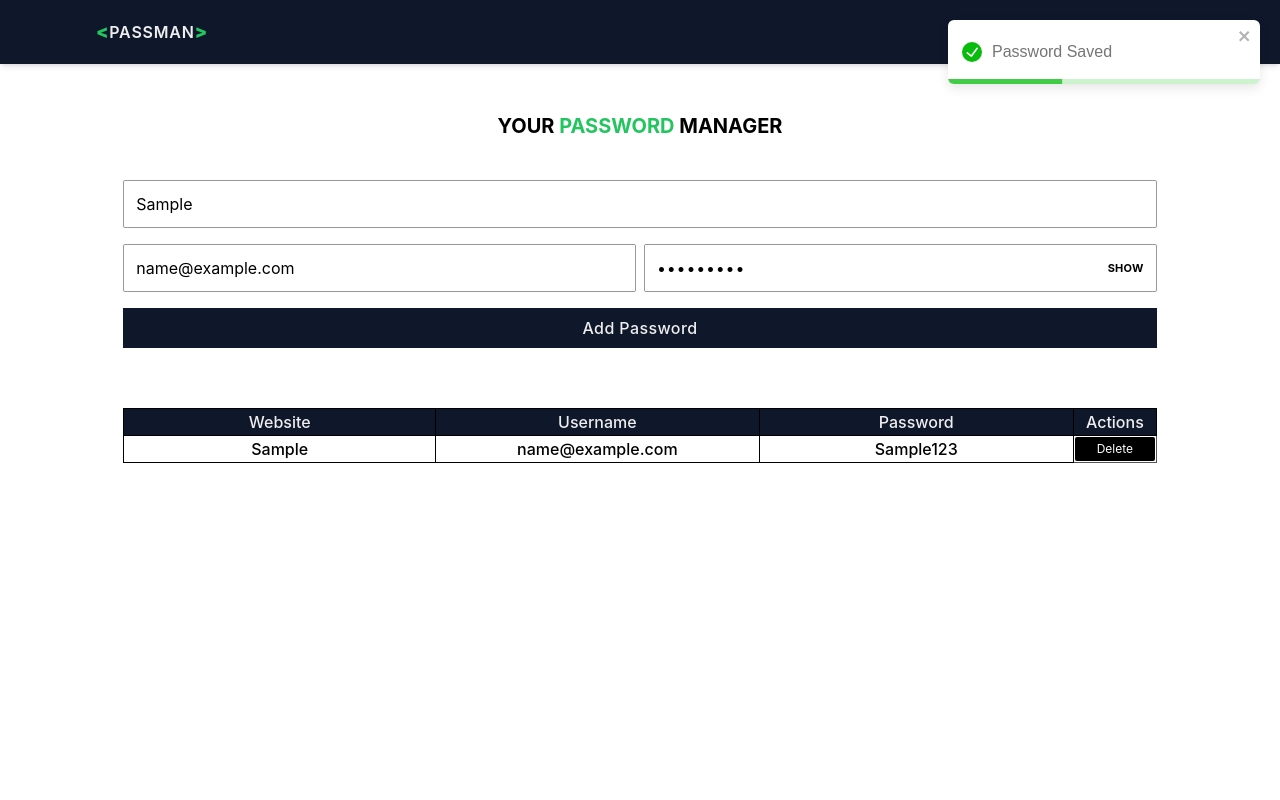
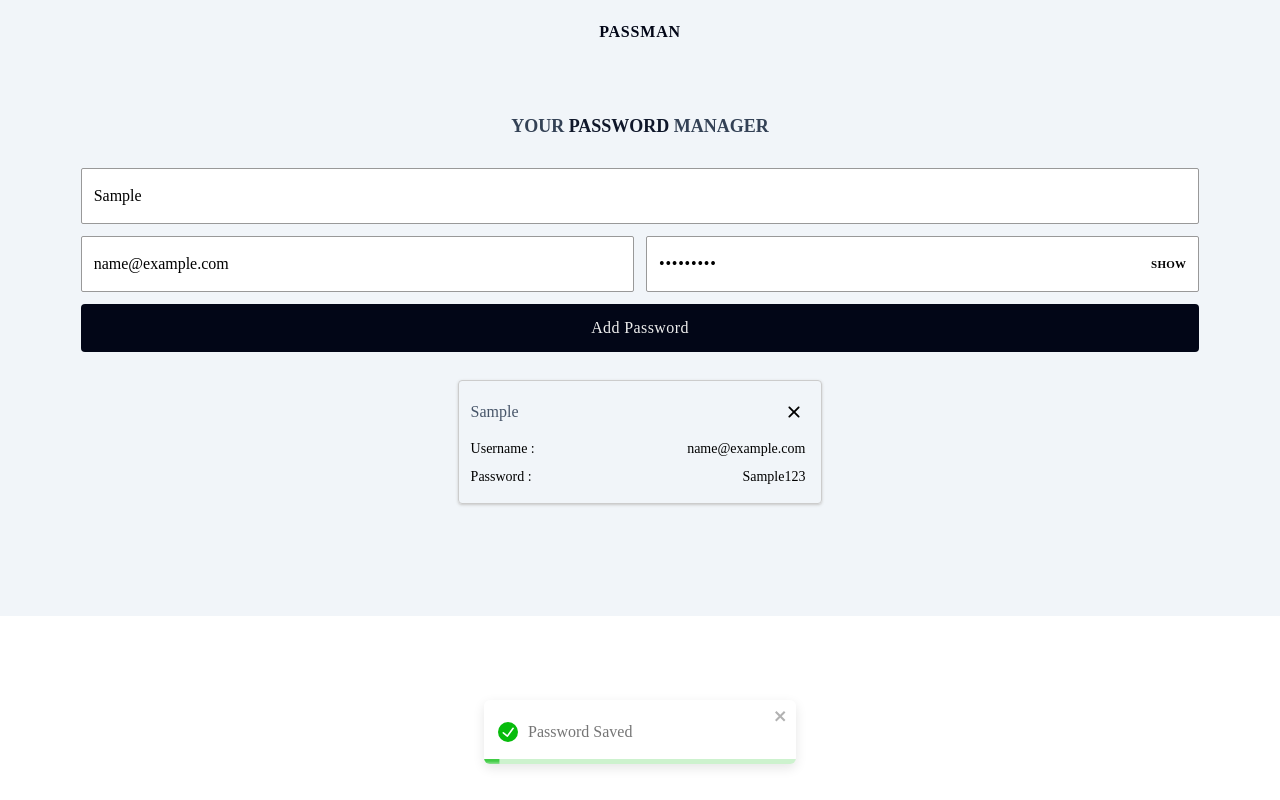
Before and after one commit to DeepakChowdry-bit/password-manager, a React (Create React App) app: page / in a window 1280 px wide. Both pictures are taken after typing "Sample", "name@example.com", "Sample123" into the empty fields and a click on the button "Add Password". Built offline with nearby package versions, Linux system fonts and the light colour scheme.

Commit message:
UI fixes

```diff
--- a/src/App.js
+++ b/src/App.js
@@ -5,7 +5,9 @@ import Manager from './components/Manager';
 function App() {
   return (
     <>
-      <Manager />
+      <div className='bg-slate-100'>
+        <Manager />
+      </div>
     </>
   );
 }
--- a/src/components/Manager.jsx
+++ b/src/components/Manager.jsx
@@ -1,6 +1,7 @@
 import React, { useRef, useState, useEffect } from 'react';
 import { Bounce, Flip, ToastContainer, toast } from 'react-toastify';
 import 'react-toastify/dist/ReactToastify.css';
+import { IoIosClose } from "react-icons/io";
 
 
 const Manager = () => {
@@ -44,13 +45,40 @@ const Manager = () => {
         changePasswordType();
     };
 
+    const validateForm = () => {
+        const { website, username, password } = form;
+
+        // Check for empty fields
+        if (!website.trim() || !username.trim() || !password.trim()) {
+            toast.error('Please fill in all fields.', {
+                position: "top-center",
+                autoClose: 2000,
+                hideProgressBar: false,
+                closeOnClick: true,
+                pauseOnHover: true,
+                draggable: true,
+                progress: undefined,
+                theme: "light",
+                type: 'error',
+                transition: Flip,
+            });
+            return false; // Prevent form submission if validation fails
+        }
+
+        // Additional validation rules (optional)
+        // You can add checks for password length, special characters, etc.
+
+        return true; // Form is valid, allow submission
+    };
+
 
     const savePassword = () => {
+        if (validateForm()) {
             setPasswordArray([...passwordArray, form]); // Push new form into the array
             localStorage.setItem("passwords", JSON.stringify([...passwordArray, form]));
             toast('Password Saved', {
-            position: "top-right",
-            autoClose: 3000,
+                position: "bottom-center",
+                autoClose: 2000,
                 hideProgressBar: false,
                 closeOnClick: true,
                 pauseOnHover: true,
@@ -58,8 +86,10 @@ const Manager = () => {
                 progress: undefined,
                 theme: "light",
                 type: 'success',
-            transition: Bounce,
+                transition: Flip,
             });
+        }
+
     };
 
     const deletePassword = (form) => {
@@ -75,8 +105,8 @@ const Manager = () => {
 
     const copytext = (text) => {
         toast('Copied to clipboard!', {
-            position: "top-right",
-            autoClose: 3000,
+            position: "bottom-right",
+            autoClose: 2000,
             hideProgressBar: false,
             closeOnClick: true,
             pauseOnHover: true,
@@ -84,7 +114,7 @@ const Manager = () => {
             progress: undefined,
             theme: "light",
             type: 'success',
-            transition: Bounce,
+            transition: Flip,
         });
         navigator.clipboard.writeText(text)
     }
@@ -103,29 +133,31 @@ const Manager = () => {
                 theme="light"
                 transition="Bounce"
             />
-            <div className='flex flex-col gap-5 h-full items-center justify-center py-28'>
-                <h2 className='text-xl font-bold uppercase'>
-                    Your <span className='text-green-500'>Password</span> Manager
+            <div className='flex flex-col gap-2 h-full items-center justify-center py-28'>
+                <h2 className='text-lg font-bold uppercase text-slate-700'>
+                    Your <span className='text-slate-900'>Password</span> Manager
                 </h2>
-                <div className='flex flex-col items-center justify-center w-[100%] md:w-[85%] gap-4 py-5'>
+                <div className='flex flex-col items-center justify-center w-[100%] md:w-[95%] gap-3 py-5'>
                     <input
                         value={form.website}
                         type='text'
-                        className='h-12 w-[95%] outline-none px-3 border border-[#999] rounded-sm'
+                        className='h-14 w-[92%] outline-none px-3 border border-[#999] rounded-sm'
                         placeholder='Website URL'
                         onChange={handlechange}
                         name='website'
+                        required
                     />
-                    <div className='w-[95%] flex items-center justify-center gap-2 flex-col md:flex-row'>
+                    <div className='w-[92%] flex items-center justify-center gap-3 flex-col md:flex-row'>
                         <input
                             value={form.username}
                             type='text'
-                            className='md:w-1/2 w-full h-12 border border-[#999] outline-none rounded-sm px-3'
+                            className='md:w-1/2 w-full h-14 border border-[#999] outline-none rounded-sm px-3'
                             placeholder='Username or Email'
                             onChange={handlechange}
                             name='username'
+                            required
                         />
-                        <div className='md:w-1/2 w-full h-12 border border-[#999] outline-none px-3 rounded-sm flex items-center justify-between'>
+                        <div className='md:w-1/2 w-full h-14 border border-[#999] outline-none px-3 rounded-sm flex items-center justify-between bg-white'>
                             <input
                                 value={form.password}
                                 ref={passref}
@@ -134,51 +166,51 @@ const Manager = () => {
                                 placeholder='Password'
                                 onChange={handlechange}
                                 name='password'
-
+                                required
                             />
-                            <p className='uppercase text-[11px] font-bold cursor-pointer select-none tracking-wide' onClick={showPassword}>
+                            <p className='uppercase text-[11px] font-semibold cursor-pointer select-none tracking-wide' onClick={showPassword}>
                                 Show
                             </p>
                         </div>
                     </div>
                     <input
                         type='button'
-                        className='bg-slate-900 w-[95%] h-10 text-[#eee] font-medium tracking-wide'
+                        className='bg-slate-950 w-[92%] h-12 text-[#eee] font-medium tracking-wide rounded'
                         value='Add Password'
                         onClick={savePassword}
                     />
                 </div>
 
-                <div className='flex flex-col items-center justify-center w-[100%] md:w-[85%] gap-4 py-5'>
-                    {passwordArray.length === 0 && <div>No Password Yet</div>}
-                    {passwordArray.length !== 0 && <table border='2' className='border border-[#555] w-[95%]'>
-                        <thead>
-                            <tr className='bg-slate-900 text-[#eee]'>
-                                <th className='border border-black font-medium w-2/6'>Website</th>
-                                <th className='border border-black font-medium w-2/6'>Username</th>
-                                <th className='border border-black font-medium w-2/6'>Password</th>
-                                <th className='border border-black font-medium w-1/6 px-3'>Actions</th>
-                            </tr>
-                        </thead>
-                        <tbody>
+
+
+                <div className='flex flex-wrap gap-3 items-center justify-center w-[100%] md:w-[95%]'>
                     {passwordArray.map((form, index) => (
-                                <tr key={index} className='text-center font-medium text-xs md:text-base'>
-                                    <td className='border border-black'>
+                        <div className='flex flex-col items-center justify-center w-[92%] md:w-[30%] gap-3 border border-[#ccc] px-3 py-4 rounded shadow shadow-[#ccc]'>
+                            <div className='flex items-center justify-between w-full'>
+                                <h3 className='font-medium text-slate-600'>
                                     <a href={form.website} target='_blank' rel="noreferrer">{form.website}</a>
-                                    </td>
-                                    <td className='border border-black'>{form.username}</td>
-                                    <td onClick={() => { copytext(form.password) }} className='border border-black cursor-pointer'>
+                                </h3>
+                                <IoIosClose onClick={() => { deletePassword(form) }} className='text-3xl font-medium' />
+                            </div>
+                            <div className='flex flex-col items-start justify-between w-full pr-1 gap-2 text-sm'>
+                                <h3 className='flex items-center justify-between w-full'>
+                                    Username :
+                                    <p className='cursor-pointer'
+                                    onClick={() => { copytext(form.username) }}>{form.username}
+                                    </p>
+                                </h3>
+                                <h3 className='flex items-center justify-between w-full'>
+                                    Password :
+                                    <p
+                                    onClick={() => { copytext(form.password) }} className='pl-5 text-right cursor-pointer'>
                                         {form.password}
-                                    </td>
-                                    <td className='flex items-center justify-center gap-4 text-xs font-normal '>
+                                        </p>
+                                </h3>
+                            </div>
+                        </div>
+                    ))}
+                </div>
 
-                                        <p className='w-full h-6 flex items-center justify-center bg-black text-white cursor-pointer rounded-sm' onClick={() => { deletePassword(form) }}>Delete</p>
-                                    </td>
-                                </tr>
-                            ))}
-                        </tbody>
-                    </table>}
-                </div>
             </div>
         </>
 
--- a/src/components/Navbar.jsx
+++ b/src/components/Navbar.jsx
@@ -2,18 +2,11 @@ import React from 'react'
 
 const Navbar = () => {
   return (
-    <div className='flex items-center justify-center h-16 fixed w-full shadow-md bg-slate-900'>
-      <div className='flex items-center justify-between w-[85%]'>
-        <h3 className='font-semibold text-base tracking-wider text-[#eee]'>
-          <span className='text-green-500 font-black text-lg'>&lt;</span>
+    <div className='flex items-center justify-center h-16 fixed w-full bg-slate-100'>
+      <div className='flex items-center justify-center w-[85%]'>
+        <h3 className='font-semibold text-base tracking-wider text-slate-950'>
           PASSMAN
-          <span className='text-green-500 font-black text-lg'>&gt;</span>
         </h3>
-        {/* <div className='flex items-center justify-center gap-6 text-[#eee]'>
-          <p>Home</p>
-          <p>About</p>
-          <p>Contact</p>
-        </div> */}
       </div>
     </div>
   )
--- a/src/index.css
+++ b/src/index.css
@@ -1,6 +1,13 @@
 @tailwind base;
 @tailwind components;
 @tailwind utilities;
+
+@import url('https://fonts.googleapis.com/css2?family=Josefin+Sans:ital,wght@0,100..700;1,100..700&display=swap');
+@import url('https://fonts.googleapis.com/css2?family=Josefin+Sans:ital,wght@0,100..700;1,100..700&family=Lexend:wght@100..900&display=swap');
+
+*{
+  font-family: 'Lexend';
+}
 
 body {
   margin: 0;
```
Lines whose indentation alone changed are shown as unchanged.
